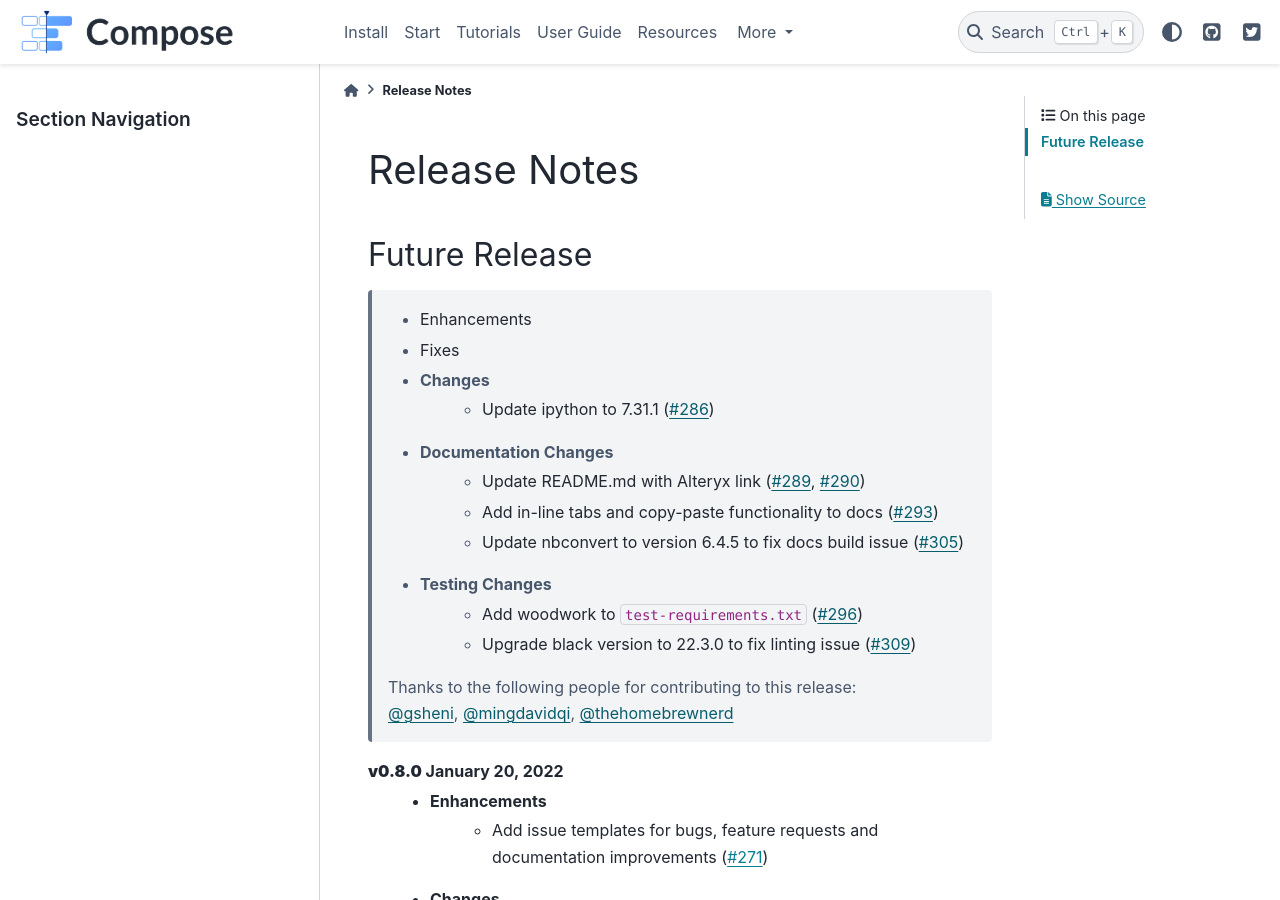
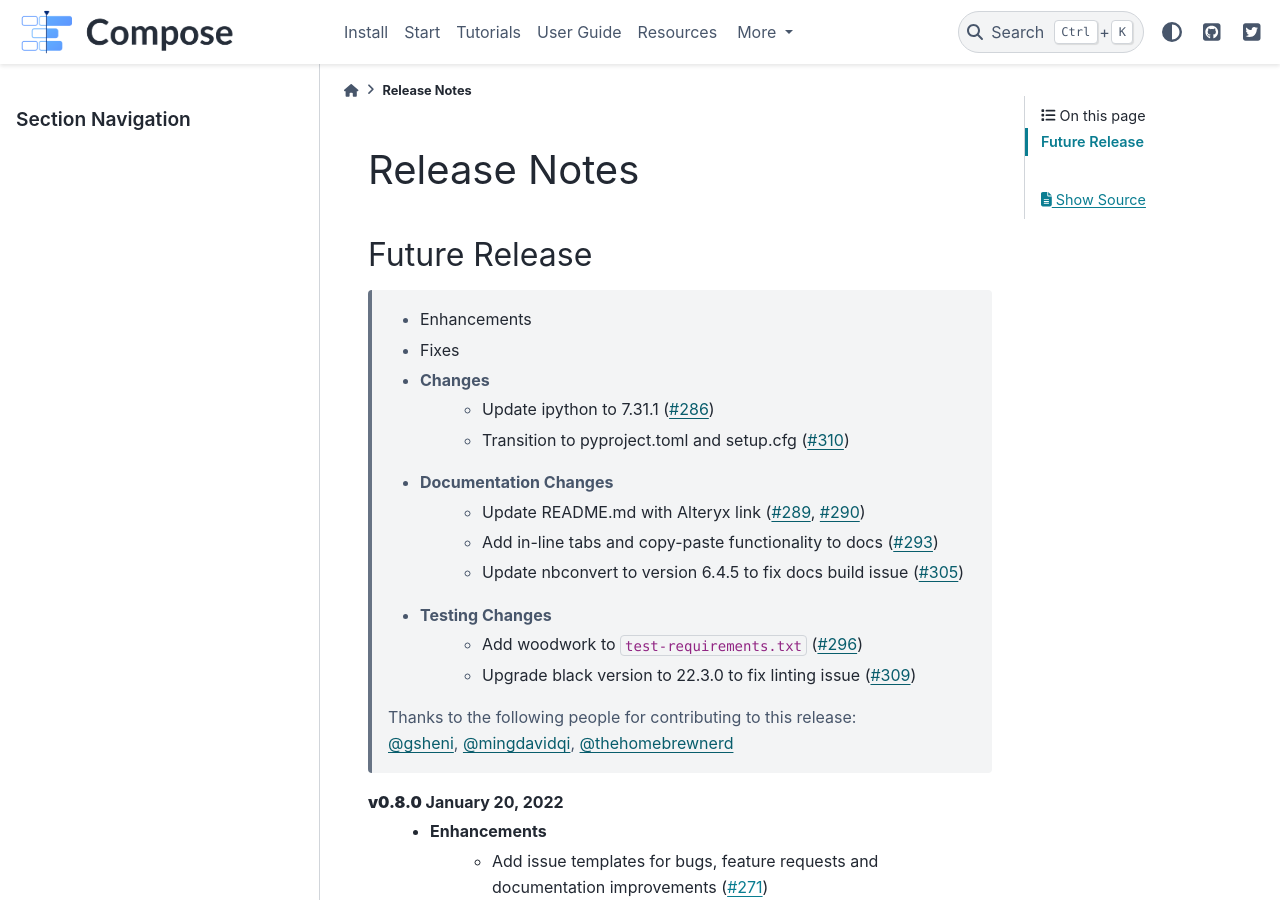
Before and after one commit to alteryx/compose, a Sphinx documentation site: the page built from docs/source/release_notes.rst, in a window 1280 px wide and 900 px high. Built offline with Sphinx 7.4.7 and the PyData theme 0.15.4, drawn with Linux system fonts in a browser that asks for light colours; comment, search, counter and statistics services are not loaded.

Commit message:
release notes

```diff
--- a/docs/source/release_notes.rst
+++ b/docs/source/release_notes.rst
@@ -8,6 +8,7 @@ Future Release
     * Fixes
     * Changes
         * Update ipython to 7.31.1 (:pr:`286`)
+        * Transition to pyproject.toml and setup.cfg (:pr:`310`)
     * Documentation Changes
         * Update README.md with Alteryx link (:pr:`289`, :pr:`290`)
         * Add in-line tabs and copy-paste functionality to docs (:pr:`293`)
```
